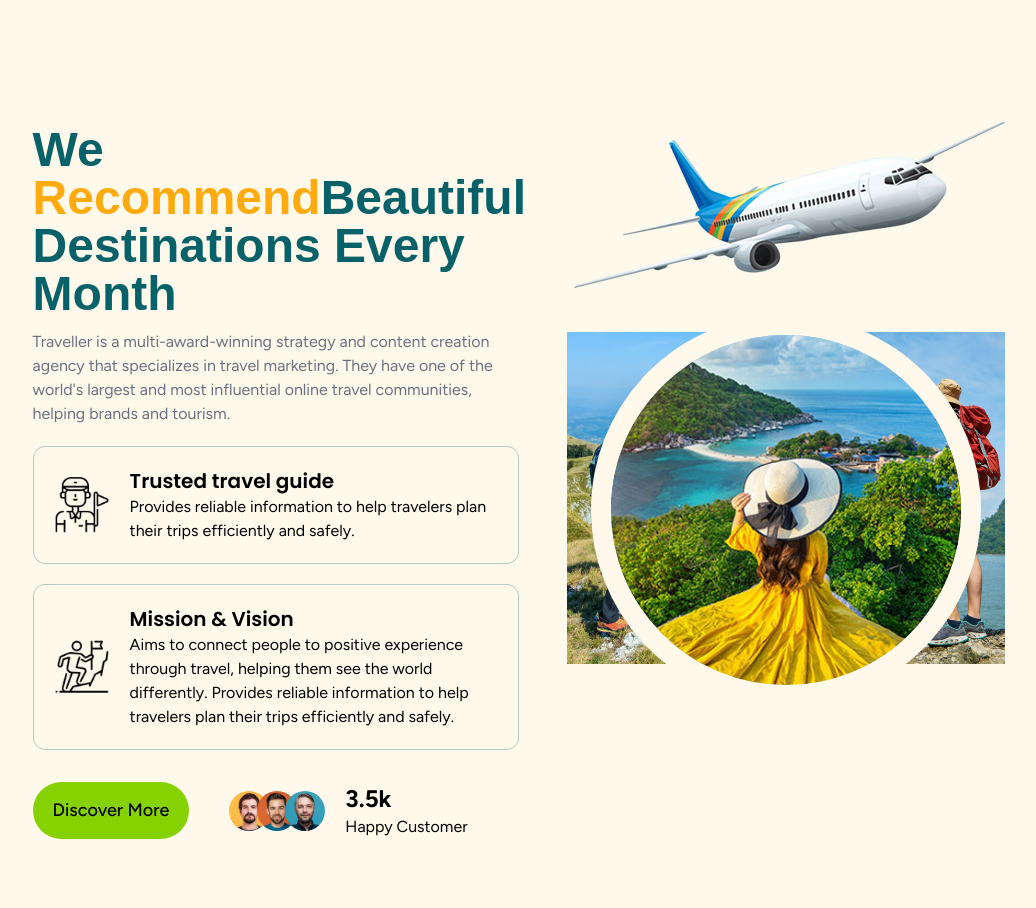
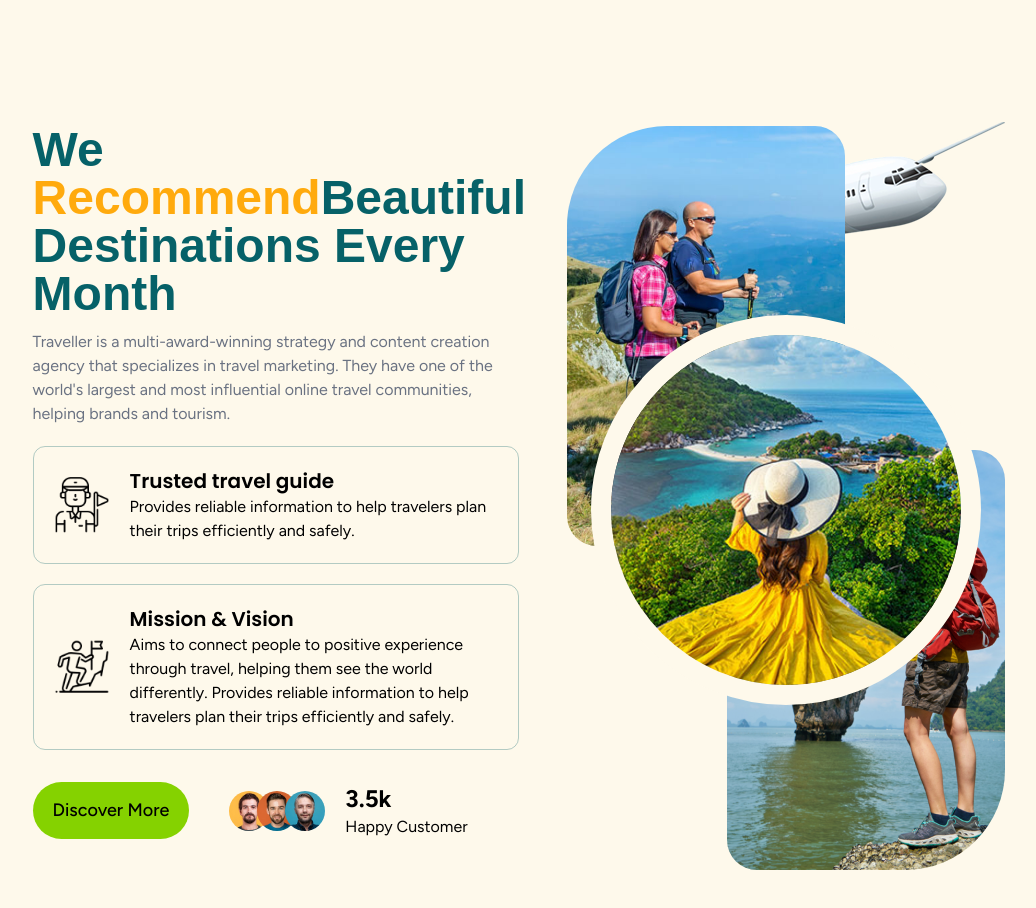
Before and after one commit to Jisap/traveller-website, a React (Vite) app: page / in a window 1280 px wide. Shown: the part 802-1710 px from the top of the page, without its empty margins (121-1157 px from the left). Built offline with nearby package versions, Linux system fonts and the light colour scheme; a web font is replaced by a local one.

Commit message:
feat: add initial global styles, theme variables, custom components, animations, and responsive design.

```diff
--- a/src/index.css
+++ b/src/index.css
@@ -501,3 +501,28 @@ img {
   transform: translate(-50%, -50%);
   z-index: 1;
 }
+
+.about-image2 {
+  max-width: 278px;
+  overflow: hidden;
+  position: absolute;
+  top: 0;
+  left: 0;
+}
+
+.about-image2 img {
+  width: 100%;
+  border-radius: 100px 30px 100px 30px;
+}
+
+.about-image3 {
+  max-width: 278px;
+  position: absolute;
+  right: 0px;
+  bottom: 0px;
+}
+
+.about-image3 img {
+  width: 100%;
+  border-radius: 100px 30px 100px 30px;
+}
```
